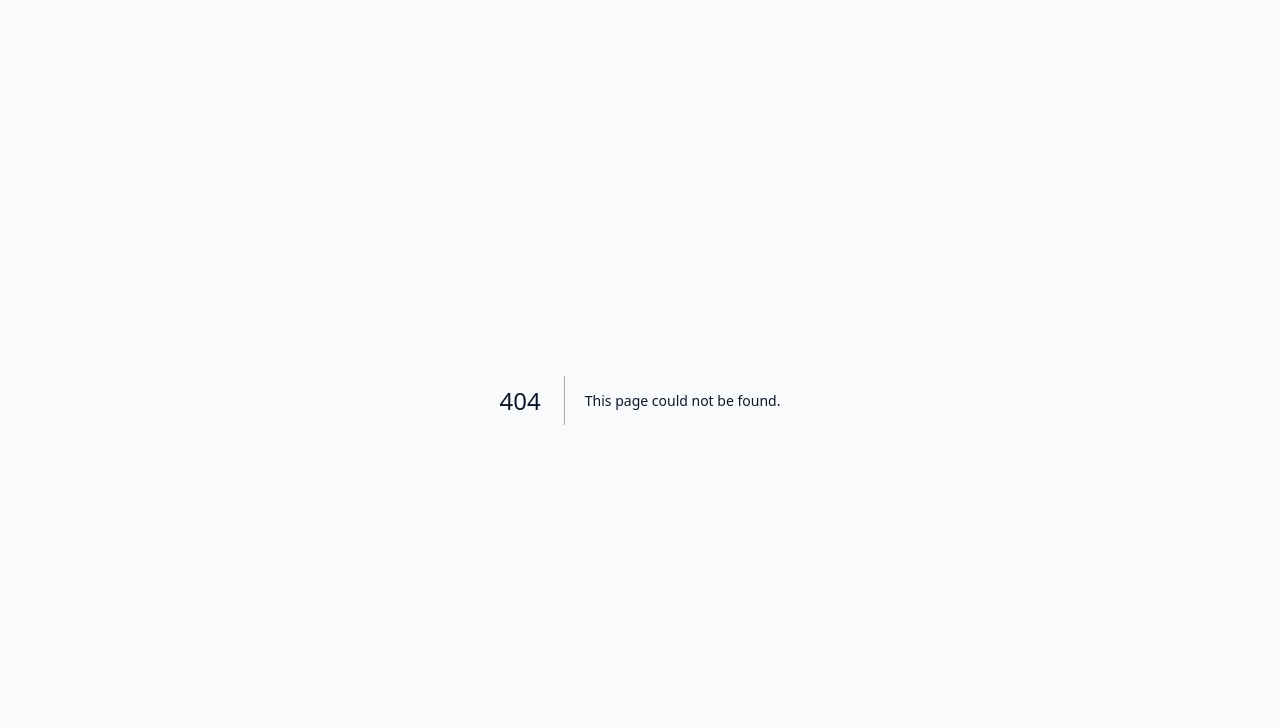
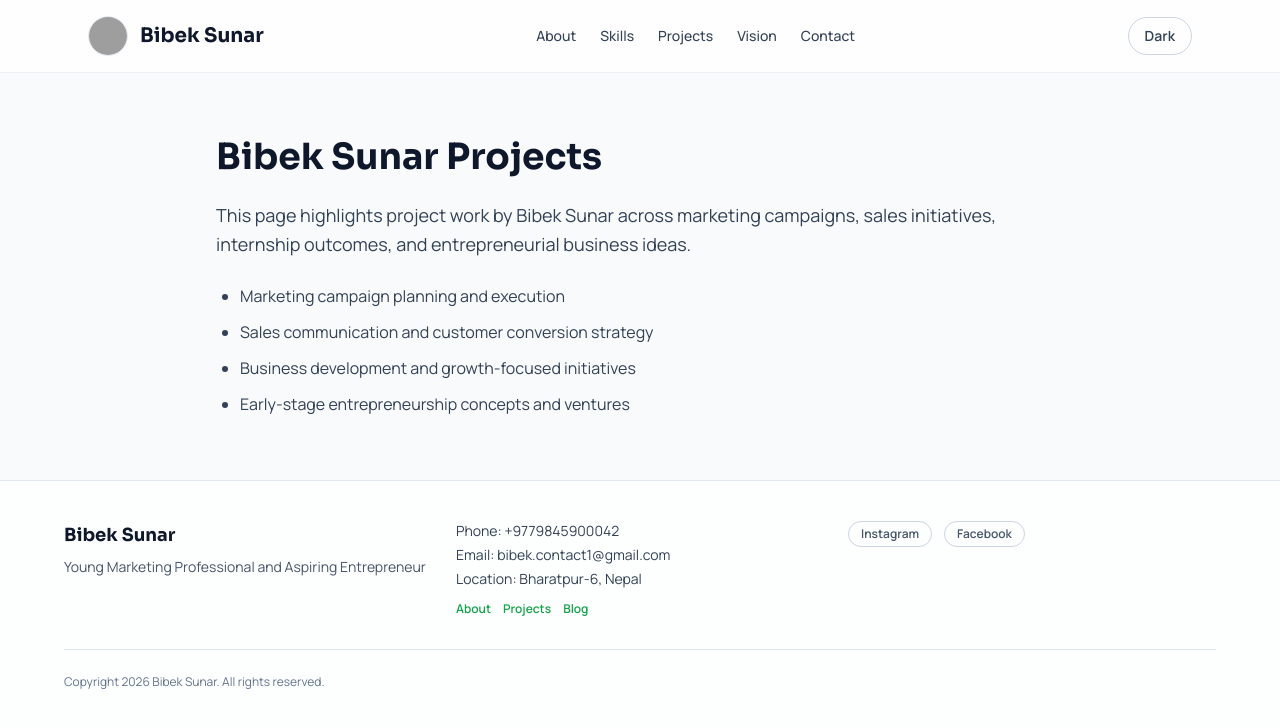
Before and after one commit to bibek-contact1/portfolio, a Next.js app: page /projects in a window 1280 px wide. Before the commit this address had no page. Shown: the top 728 px of the page. Built offline with nearby package versions, Linux system fonts and the light colour scheme; grey boxes are pictures that could not be loaded.

Commit message:
Add SEO landing pages and expand sitemap links

```diff
--- a/components/Footer.js
+++ b/components/Footer.js
@@ -1,3 +1,5 @@
+import Link from 'next/link';
+
 export default function Footer() {
   const year = new Date().getFullYear();
 
@@ -13,6 +15,11 @@ export default function Footer() {
           <p>Phone: +9779845900042</p>
           <p className='mt-1'>Email: bibek.contact1@gmail.com</p>
           <p className='mt-1'>Location: Bharatpur-6, Nepal</p>
+          <div className='mt-3 flex flex-wrap gap-3'>
+            <Link href='/about-bibek-sunar' className='text-xs font-semibold text-brand-600 hover:underline dark:text-brand-400'>About</Link>
+            <Link href='/projects' className='text-xs font-semibold text-brand-600 hover:underline dark:text-brand-400'>Projects</Link>
+            <Link href='/blog' className='text-xs font-semibold text-brand-600 hover:underline dark:text-brand-400'>Blog</Link>
+          </div>
         </div>
 
         <div className='flex items-start gap-3'>
--- /dev/null
+++ b/pages/about-bibek-sunar.js
@@ -0,0 +1,30 @@
+import Head from 'next/head';
+import Navbar from '@/components/Navbar';
+import Footer from '@/components/Footer';
+
+const url = 'https://bibeksunar.com.np/about-bibek-sunar';
+
+export default function AboutBibekSunarPage() {
+  return (
+    <>
+      <Head>
+        <title>About Bibek Sunar | Marketing Professional in Nepal</title>
+        <meta name='description' content='Learn about Bibek Sunar, a marketing graduate from Bharatpur-6, Nepal, focused on sales, marketing strategy, and entrepreneurship.' />
+        <meta name='keywords' content='About Bibek Sunar, Bibek Sunar Nepal, marketing professional Bibek Sunar' />
+        <meta name='robots' content='index, follow' />
+        <link rel='canonical' href={url} />
+      </Head>
+      <Navbar />
+      <main className='mx-auto max-w-4xl px-6 py-16'>
+        <h1 className='font-heading text-4xl font-bold text-slate-900 dark:text-white'>About Bibek Sunar</h1>
+        <p className='mt-6 text-lg leading-relaxed text-slate-700 dark:text-slate-200'>
+          Bibek Sunar is a young marketing professional from Bharatpur-6, Nepal. He completed his Bachelor&apos;s Degree in Business Administration (Marketing) and is building a career in marketing strategy, sales communication, and business growth.
+        </p>
+        <p className='mt-4 text-lg leading-relaxed text-slate-700 dark:text-slate-200'>
+          Bibek Sunar is also an aspiring entrepreneur focused on creating impactful business ideas and long-term value through innovation and leadership.
+        </p>
+      </main>
+      <Footer />
+    </>
+  );
+}
--- /dev/null
+++ b/pages/blog.js
@@ -0,0 +1,33 @@
+import Head from 'next/head';
+import Navbar from '@/components/Navbar';
+import Footer from '@/components/Footer';
+
+const url = 'https://bibeksunar.com.np/blog';
+
+export default function BlogPage() {
+  return (
+    <>
+      <Head>
+        <title>Blog by Bibek Sunar | Marketing and Entrepreneurship Insights</title>
+        <meta name='description' content='Read insights by Bibek Sunar on marketing, sales communication, entrepreneurship, and business development.' />
+        <meta name='keywords' content='Bibek Sunar blog, marketing insights Nepal, entrepreneurship blog Bibek Sunar' />
+        <meta name='robots' content='index, follow' />
+        <link rel='canonical' href={url} />
+      </Head>
+      <Navbar />
+      <main className='mx-auto max-w-4xl px-6 py-16'>
+        <h1 className='font-heading text-4xl font-bold text-slate-900 dark:text-white'>Blog by Bibek Sunar</h1>
+        <p className='mt-6 text-lg leading-relaxed text-slate-700 dark:text-slate-200'>
+          This blog will publish practical insights from Bibek Sunar on marketing strategy, sales communication, business development, and entrepreneurship in Nepal.
+        </p>
+        <div className='mt-8 rounded-2xl border border-slate-200 bg-white p-6 dark:border-slate-800 dark:bg-slate-900'>
+          <h2 className='text-xl font-semibold text-slate-900 dark:text-white'>First article coming soon</h2>
+          <p className='mt-3 text-slate-700 dark:text-slate-200'>
+            Topic: Building a personal brand as a young marketing professional in Nepal.
+          </p>
+        </div>
+      </main>
+      <Footer />
+    </>
+  );
+}
--- /dev/null
+++ b/pages/projects.js
@@ -0,0 +1,33 @@
+import Head from 'next/head';
+import Navbar from '@/components/Navbar';
+import Footer from '@/components/Footer';
+
+const url = 'https://bibeksunar.com.np/projects';
+
+export default function ProjectsPage() {
+  return (
+    <>
+      <Head>
+        <title>Bibek Sunar Projects | Marketing and Business Work</title>
+        <meta name='description' content='Explore projects and experience by Bibek Sunar in marketing campaigns, sales strategy, and business development.' />
+        <meta name='keywords' content='Bibek Sunar projects, marketing projects Nepal, Bibek Sunar portfolio' />
+        <meta name='robots' content='index, follow' />
+        <link rel='canonical' href={url} />
+      </Head>
+      <Navbar />
+      <main className='mx-auto max-w-4xl px-6 py-16'>
+        <h1 className='font-heading text-4xl font-bold text-slate-900 dark:text-white'>Bibek Sunar Projects</h1>
+        <p className='mt-6 text-lg leading-relaxed text-slate-700 dark:text-slate-200'>
+          This page highlights project work by Bibek Sunar across marketing campaigns, sales initiatives, internship outcomes, and entrepreneurial business ideas.
+        </p>
+        <ul className='mt-6 list-disc space-y-3 pl-6 text-slate-700 dark:text-slate-200'>
+          <li>Marketing campaign planning and execution</li>
+          <li>Sales communication and customer conversion strategy</li>
+          <li>Business development and growth-focused initiatives</li>
+          <li>Early-stage entrepreneurship concepts and ventures</li>
+        </ul>
+      </main>
+      <Footer />
+    </>
+  );
+}
```
Also changed, not shown: 1 other file (tests, documents, lock files or other folders).
